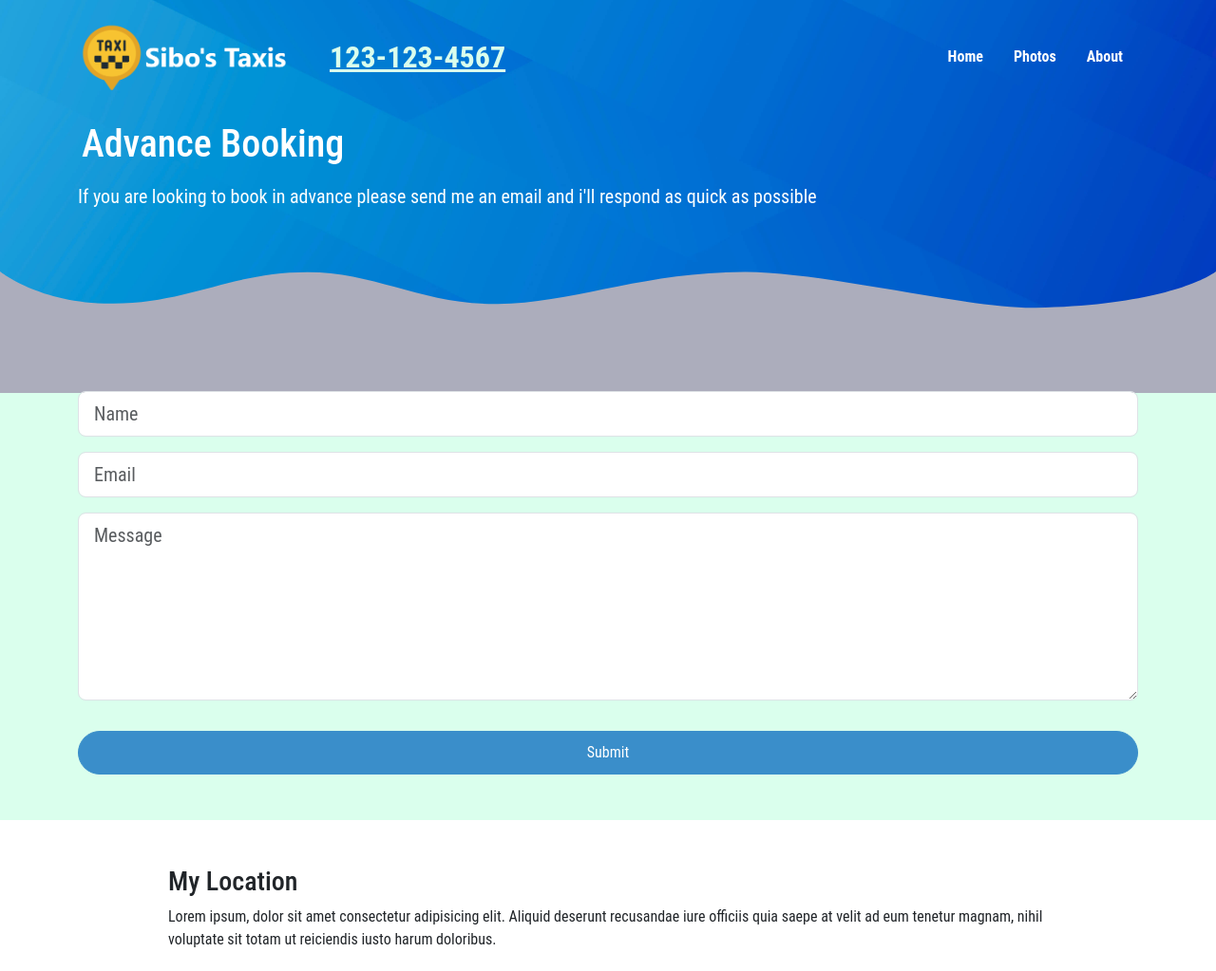
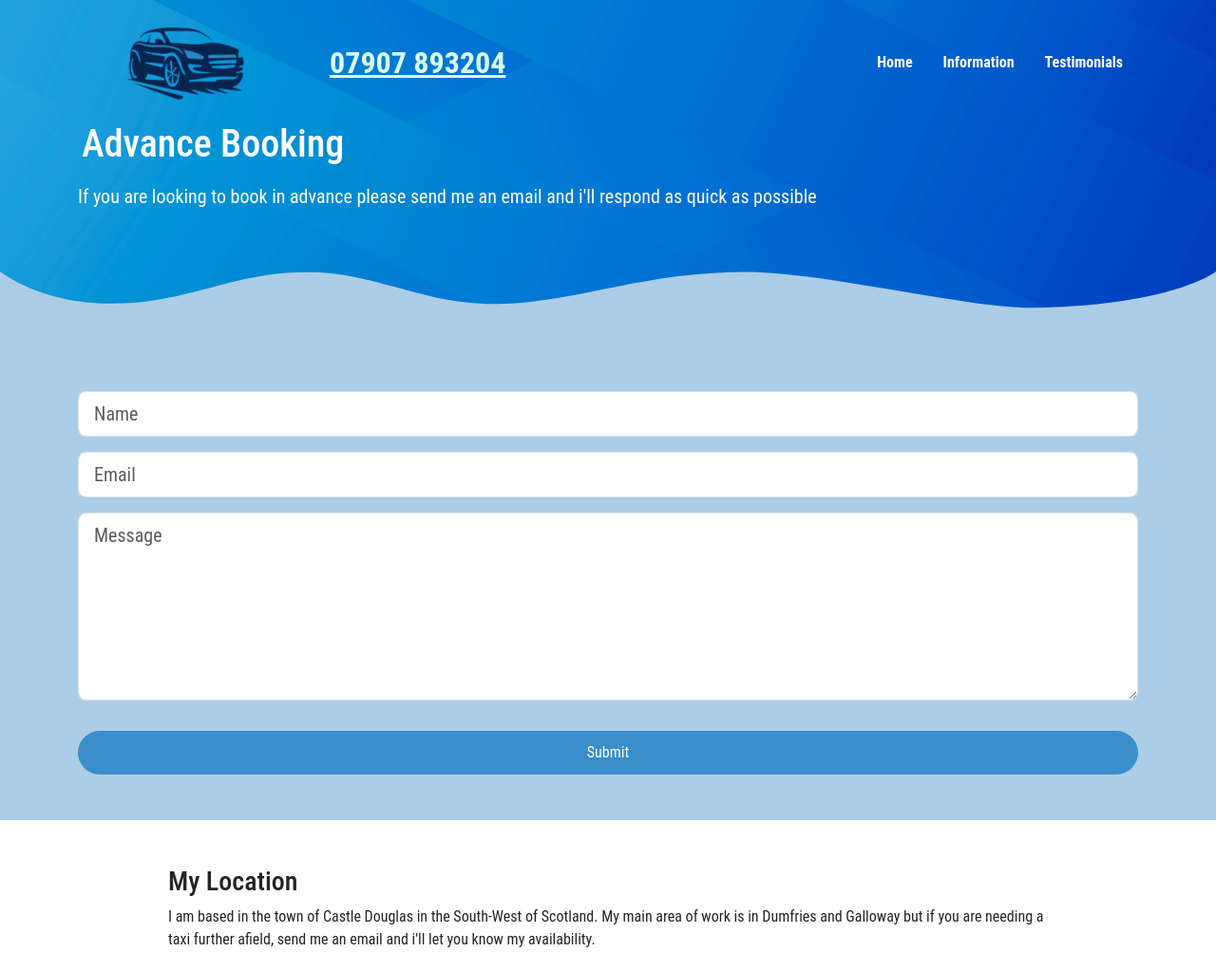
Before and after one commit to mihl20/Taxi-Website, a website: page contact.html in a window 1280 px wide. Shown: the top 1023 px of the page at 95% size. Drawn offline with Linux system fonts and the light colour scheme.

Commit message:
Update Contact Page with correct Information

```diff
--- a/contact.html
+++ b/contact.html
@@ -11,7 +11,7 @@
     <link rel="stylesheet" href="css/fontawesome.css" />
     <link rel="stylesheet" href="css/bootstrap.css" />
     <link rel="stylesheet" href="css/styles.css" />
-    <link rel="icon" href="images/mobile-app.png" />
+    <link rel="icon" href="images/icon.png" />
     <title>Taxi Website</title>
   </head>
   <body>
@@ -26,10 +26,10 @@
     <nav class="navbar navbar-expand-lg fixed-top navbar-dark">
       <div class="container">
         <a href="index.html" class="navbar-brand">
-          <img src="images/taxi-logo.png" alt="" width="225" />
+          <img src="images/short-logo.png" alt="" width="225" />
         </a>
         <p class="fs-2 pt-3 px-4 text-white fw-bold">
-          <a href="tel:123-123-4567">123-123-4567</a>
+          <a href="tel:07907 893204">07907 893204</a>
         </p>
         <button
           class="navbar-toggler"
@@ -45,13 +45,15 @@
               <a href="index.html" class="nav-link fw-semibold mx-2">Home</a>
             </li>
             <li class="nav-item">
-              <a href="index.html#photos" class="nav-link fw-semibold mx-2"
-                >Photos</a
+              <a href="index.html#information" class="nav-link fw-semibold mx-2"
+                >Information</a
               >
             </li>
             <li class="nav-item">
-              <a href="index.html#about" class="nav-link fw-semibold mx-2"
-                >About</a
+              <a
+                href="index.html#testimonials"
+                class="nav-link fw-semibold mx-2"
+                >Testimonials</a
               >
             </li>
           </ul>
@@ -84,7 +86,7 @@
         <defs>
           <style>
             .cls-1 {
-              fill: #acadbc;
+              fill: #accde7;
             }
           </style>
         </defs>
@@ -98,7 +100,7 @@
     </header>
 
     <!-- Contact -->
-    <section class="contact bg-light pb-5">
+    <section class="contact bg-secondary pb-5">
       <div class="container">
         <div class="row">
           <div class="col-12">
@@ -143,10 +145,10 @@
           <div class="col-10 offset-1">
             <h3>My Location</h3>
             <p class="mb-4">
-              Lorem ipsum, dolor sit amet consectetur adipisicing elit. Aliquid
-              deserunt recusandae iure officiis quia saepe at velit ad eum
-              tenetur magnam, nihil voluptate sit totam ut reiciendis iusto
-              harum doloribus.
+              I am based in the town of Castle Douglas in the South-West of
+              Scotland. My main area of work is in Dumfries and Galloway but if
+              you are needing a taxi further afield, send me an email and i'll
+              let you know my availability.
             </p>
             <div class="map">
               <iframe
@@ -165,7 +167,7 @@
     </section>
 
     <!-- Social -->
-    <section class="social text-bg-primary py-6 overflow-hidden">
+    <section class="social text-bg-dark py-6 overflow-hidden">
       <div class="container">
         <div class="row">
           <div class="col-md-6 offset-md-3 text-center fs-1">
@@ -174,7 +176,7 @@
               style.
             </p>
             <h2>
-              Call: <a href="tel:123-123-4567" class="fw-bold">123-123-4567</a>
+              Call: <a href="tel:07907 893204" class="fw-bold">07907 893204</a>
             </h2>
           </div>
         </div>
@@ -190,12 +192,14 @@
                 <a href="index.html" class="nav-link link-light">Home</a>
               </li>
               <li class="nav-item">
-                <a href="index.html#photos" class="nav-link link-light"
-                  >Photos</a
+                <a href="index.html#information" class="nav-link link-light"
+                  >Information</a
                 >
               </li>
               <li class="nav-item">
-                <a href="index.html#about" class="nav-link link-light">About</a>
+                <a href="index.html#testimonials" class="nav-link link-light"
+                  >Testimonials</a
+                >
               </li>
             </ul>
           </div>
```
